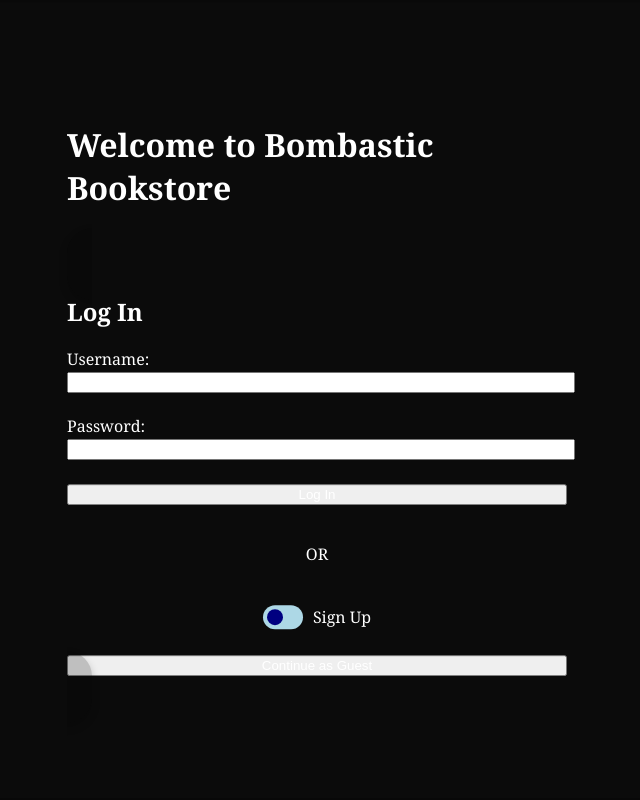
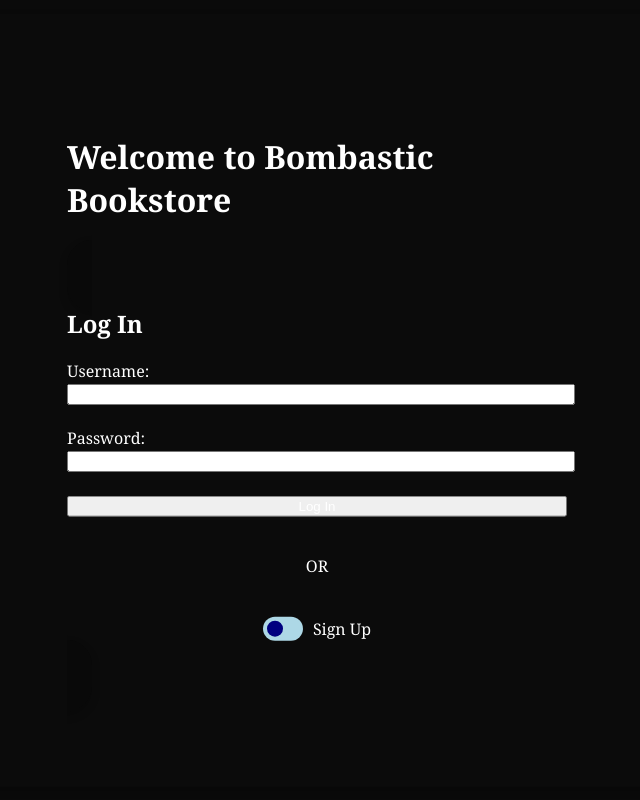
Before and after one commit to WakeTechBrandon/Bombastic-Bookstore, a Django app: page /accounts/login/ in a window 1280 px wide. Shown: the whole page, without its empty margins (323-963 px from the left). Run offline with Django 4.2, Linux system fonts and the light colour scheme.

Commit message:
Minor changes

```diff
--- a/BombasticBookstore/bombasticbookstore/templates/index.html
+++ b/BombasticBookstore/bombasticbookstore/templates/index.html
@@ -22,7 +22,7 @@
     <nav>
         <ul>
             <li><a href="{% url 'add_book' %}">Add Item</a></li>
-			<li><a href="{% url 'remove_book' %}">Remove Item</a></li>
+			<li><a href="{% url 'remove_item_page' %}">Remove Item</a></li>
 			<li><a href="/edit/">Edit/Update Item</a></li>
             <li><a href="/search/">Update Quantities</a></li>
             <li><a href="/search/">Search Items</a></li>
--- a/BombasticBookstore/bombasticbookstore/templates/registration/login.html
+++ b/BombasticBookstore/bombasticbookstore/templates/registration/login.html
@@ -182,9 +182,6 @@
 			<span class="toggle-switch opt2 toggle-label">Login</span>
 		</label>
 	</div>
-    <form action="guest.php" method="post">
-        <input type="submit" value="Continue as Guest" style="width: 100%;">
-    </form>
 	</div> <!-- Card -->
 	</div> <!-- Container -->
 	</main>
```
Also changed, not shown: BombasticBookstore/bombasticbookstore/db.sqlite3.
